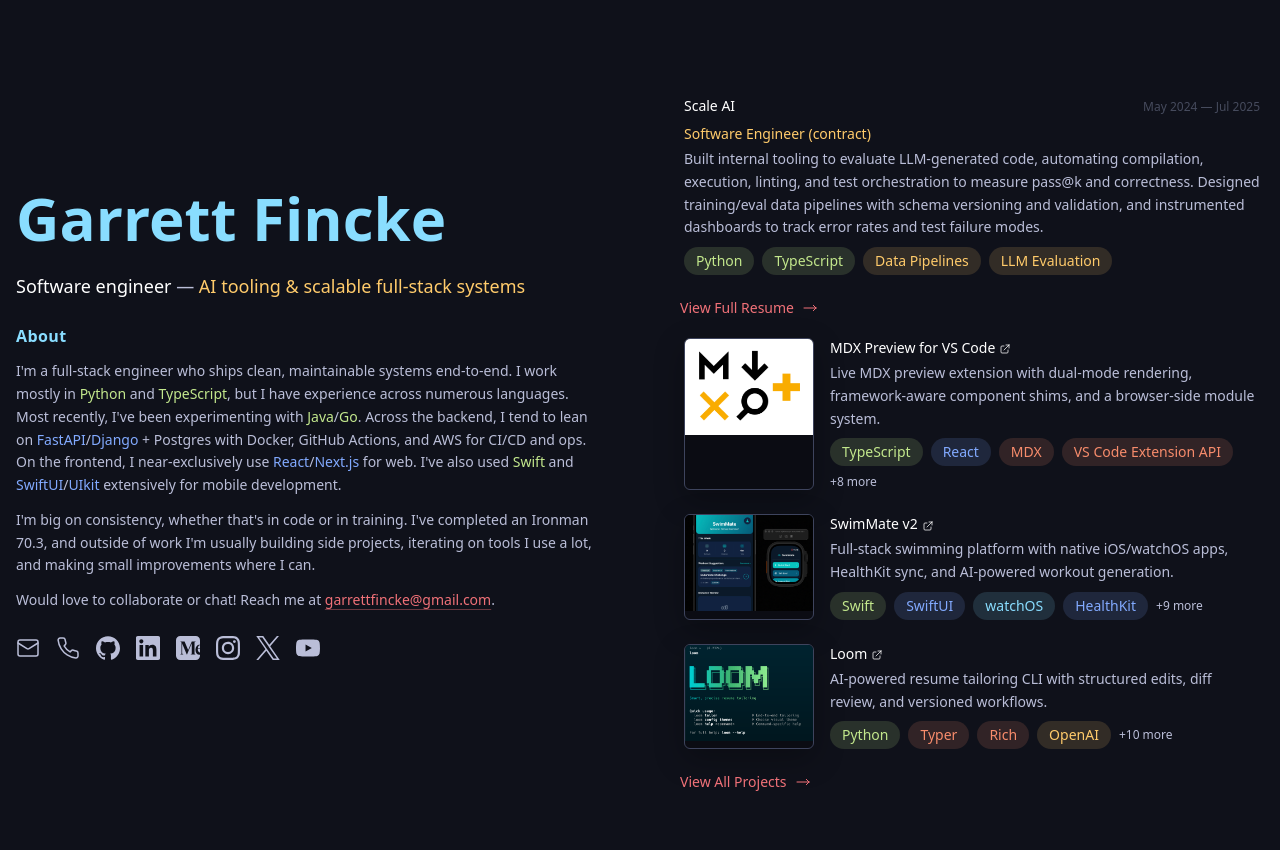
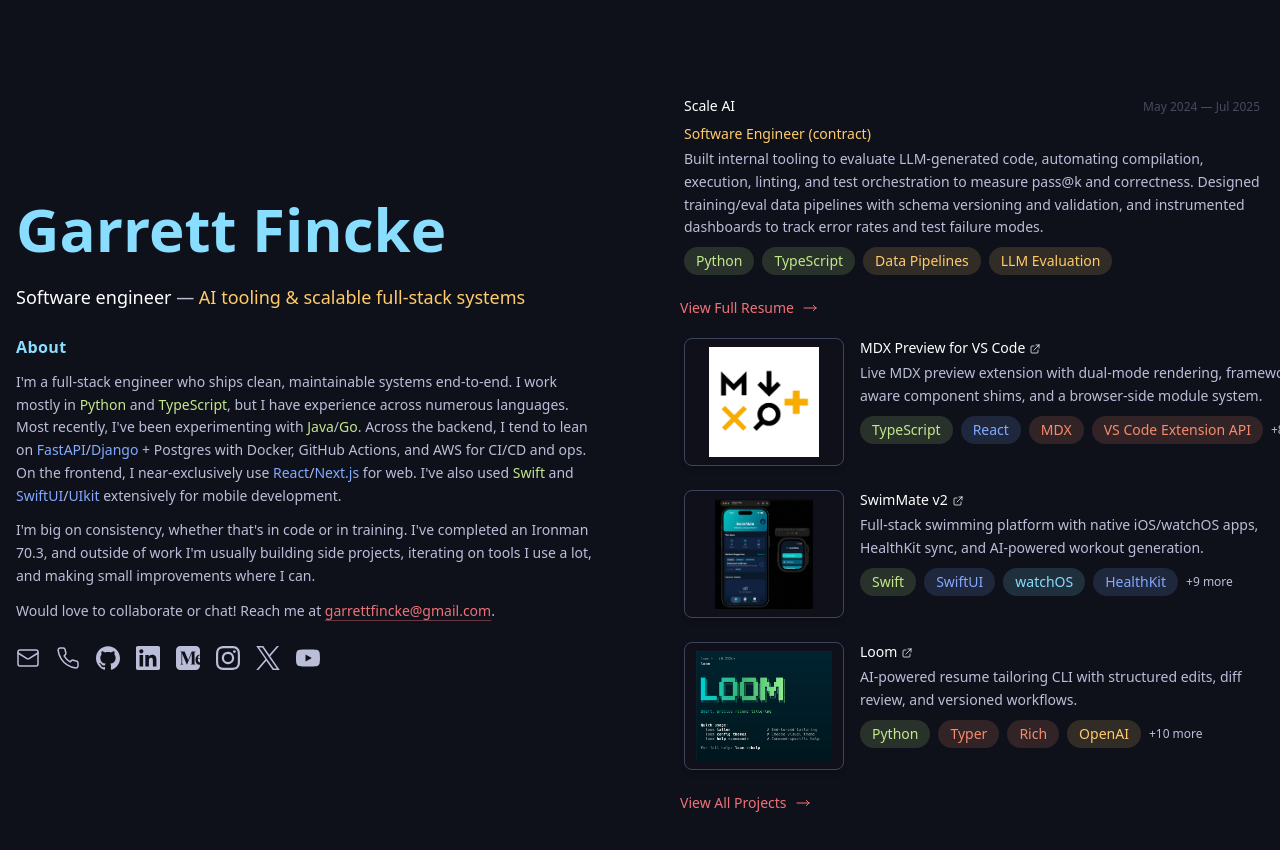
Before and after one commit to ggfincke/fincke.dev-v2, a React (Vite) app: page / in a window 1280 px wide. Shown: the top 850 px of the page. Built offline with nearby package versions, Linux system fonts and the light colour scheme.

Commit message:
fix(featured): prevent tech pill wrapping on lg+ and restyle project image

```diff
--- a/src/sections/featured-projects/components/FeaturedProjectImage.tsx
+++ b/src/sections/featured-projects/components/FeaturedProjectImage.tsx
@@ -12,12 +12,11 @@
   title,
 }: FeaturedProjectImageProps) {
   return (
-    <div className="relative z-10 flex-shrink-0 overflow-hidden rounded-md border border-[var(--border)] bg-[var(--card)]/60 shadow-[0_10px_30px_rgba(0,0,0,0.28)] transition-all duration-500 ease-[cubic-bezier(0.22,1,0.36,1)] motion-reduce:transition-none lg:group-hover:-translate-y-[3px] lg:group-hover:shadow-[0_16px_40px_rgba(0,0,0,0.35)]">
-      <div className="pointer-events-none absolute inset-0 z-[1] opacity-0 bg-[radial-gradient(circle_at_18%_18%,rgba(128,203,196,0.35),transparent_48%),radial-gradient(circle_at_82%_0%,rgba(255,255,255,0.14),transparent_36%)] transition-opacity duration-500 ease-[cubic-bezier(0.22,1,0.36,1)] group-hover:opacity-100 motion-reduce:transition-none" />
+    <div className="relative z-10 flex h-32 w-40 shrink-0 items-center justify-center overflow-hidden rounded-lg border border-[var(--border)] bg-[var(--bg)]/80 shadow-md transition-all duration-300 ease-[cubic-bezier(0.22,1,0.36,1)] motion-reduce:transition-none lg:group-hover:-translate-y-0.5 lg:group-hover:shadow-lg">
       <img
         src={imagePath}
         alt={imageAlt || title}
-        className="relative z-[2] h-24 w-32 object-cover transition-transform duration-500 ease-[cubic-bezier(0.22,1,0.36,1)] group-hover:translate-y-[-4px] group-hover:scale-[1.08] motion-reduce:transform-none"
+        className="max-h-full max-w-full object-contain p-2 transition-[filter] duration-300 ease-[cubic-bezier(0.22,1,0.36,1)] lg:group-hover:brightness-110 motion-reduce:transition-none"
       />
     </div>
   );
--- a/src/sections/featured-projects/components/FeaturedProjectTechnologies.tsx
+++ b/src/sections/featured-projects/components/FeaturedProjectTechnologies.tsx
@@ -16,12 +16,12 @@
   }
 
   return (
-    <div className="mt-2 flex flex-wrap gap-2">
+    <div className="mt-2 flex flex-wrap gap-2 lg:flex-nowrap">
       {technologies.slice(0, 4).map((tech, techIndex) => (
         <SkillPill key={techIndex} name={tech} size="sm" />
       ))}
       {technologies.length > 4 && (
-        <span className="inline-flex items-center text-xs text-[var(--muted)]">
+        <span className="inline-flex shrink-0 items-center whitespace-nowrap text-xs text-[var(--muted)]">
           +{technologies.length - 4} more
         </span>
       )}
```
